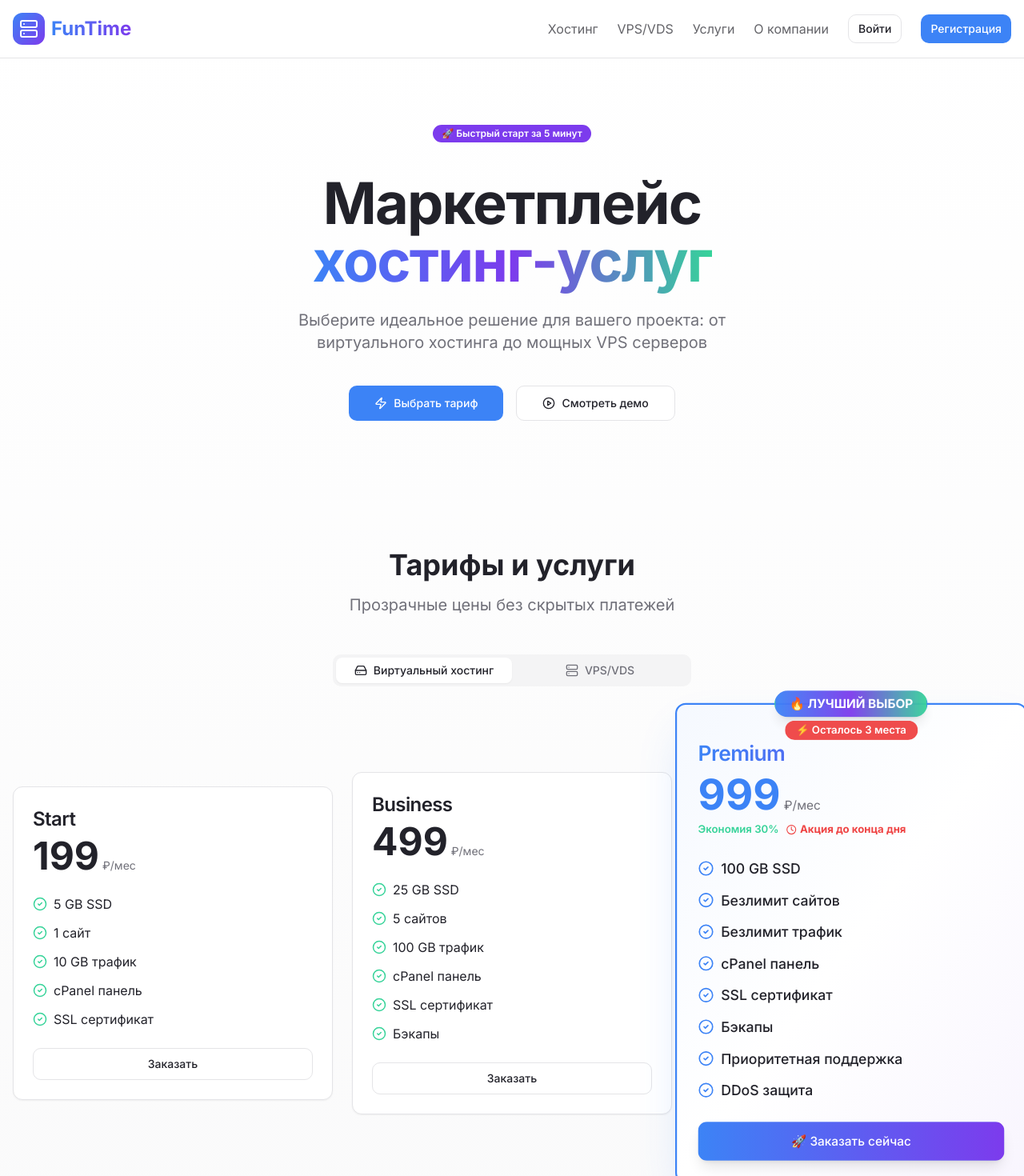
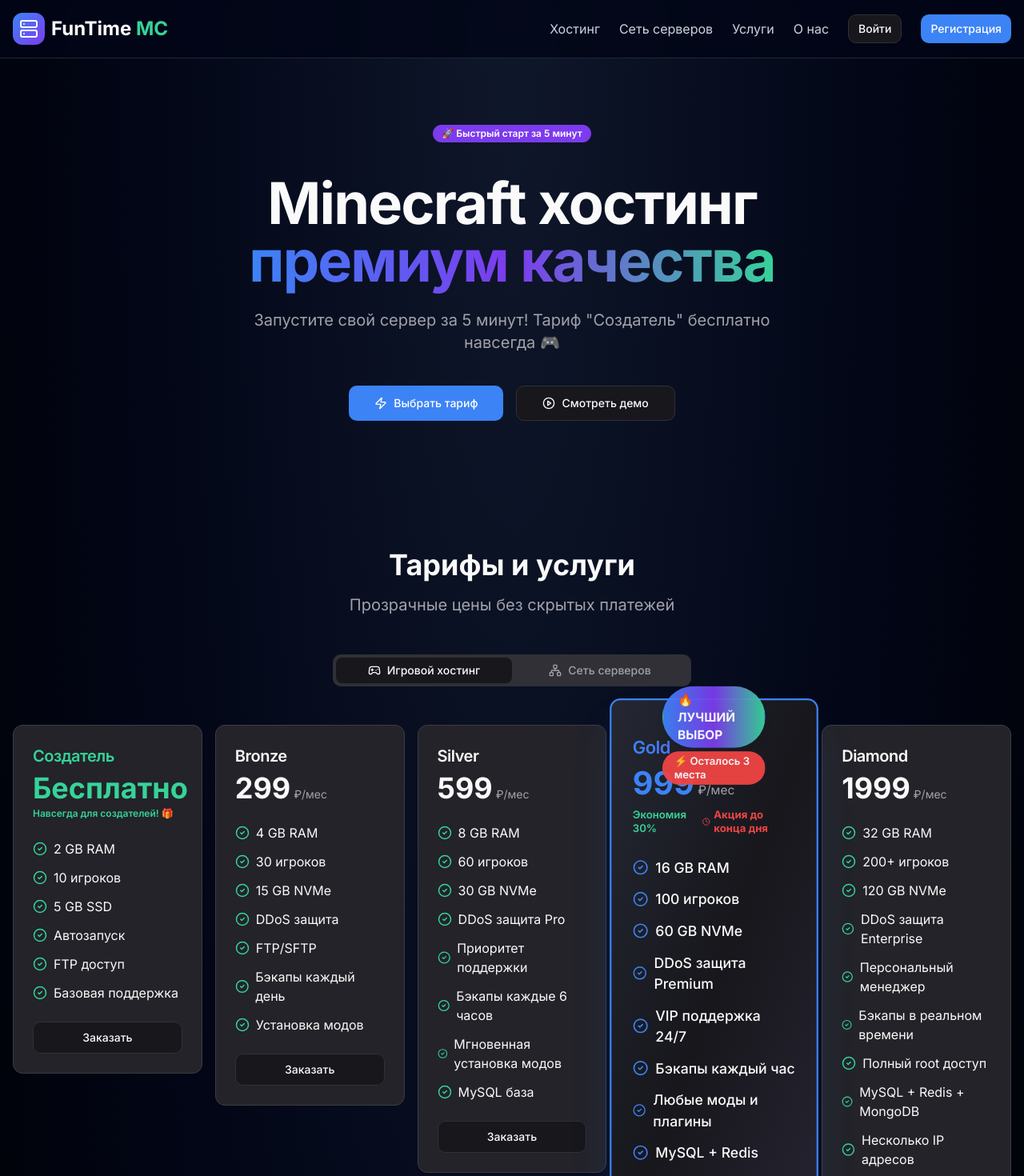
Before and after one commit to pr-poehali-dev/funtime-hosting, a React (Vite) app: page / in a window 1280 px wide. Shown: the top 1470 px of the page at 80% size. Built offline with nearby package versions, Linux system fonts and the light colour scheme.

Commit message:
Разработка премиум хостинга Майнкрафт

```diff
--- a/src/index.css
+++ b/src/index.css
@@ -4,14 +4,14 @@
 
 @layer base {
   :root {
-    --background: 0 0% 100%;
-    --foreground: 240 10% 15%;
+    --background: 240 10% 10%;
+    --foreground: 0 0% 98%;
 
-    --card: 0 0% 100%;
-    --card-foreground: 240 10% 15%;
+    --card: 240 8% 15%;
+    --card-foreground: 0 0% 98%;
 
-    --popover: 0 0% 100%;
-    --popover-foreground: 240 10% 15%;
+    --popover: 240 8% 15%;
+    --popover-foreground: 0 0% 98%;
 
     --primary: 217 91% 60%;
     --primary-foreground: 0 0% 100%;
@@ -19,8 +19,8 @@
     --secondary: 262 83% 58%;
     --secondary-foreground: 0 0% 100%;
 
-    --muted: 240 5% 96%;
-    --muted-foreground: 240 4% 46%;
+    --muted: 240 6% 20%;
+    --muted-foreground: 240 5% 65%;
 
     --accent: 158 64% 52%;
     --accent-foreground: 0 0% 100%;
@@ -28,8 +28,8 @@
     --destructive: 0 84.2% 60.2%;
     --destructive-foreground: 0 0% 100%;
 
-    --border: 240 6% 90%;
-    --input: 240 6% 90%;
+    --border: 240 6% 25%;
+    --input: 240 6% 20%;
     --ring: 217 91% 60%;
 
     --radius: 0.75rem;
--- a/src/pages/Index.tsx
+++ b/src/pages/Index.tsx
@@ -21,43 +21,63 @@ const Index = () => {
 
   const hostingPlans = [
     {
-      name: 'Start',
-      price: '199',
-      features: ['5 GB SSD', '1 сайт', '10 GB трафик', 'cPanel панель', 'SSL сертификат'],
+      name: 'Создатель',
+      price: '0',
+      features: ['2 GB RAM', '10 игроков', '5 GB SSD', 'Автозапуск', 'FTP доступ', 'Базовая поддержка'],
       popular: false,
+      isFree: true,
     },
     {
-      name: 'Business',
-      price: '499',
-      features: ['25 GB SSD', '5 сайтов', '100 GB трафик', 'cPanel панель', 'SSL сертификат', 'Бэкапы'],
+      name: 'Bronze',
+      price: '299',
+      features: ['4 GB RAM', '30 игроков', '15 GB NVMe', 'DDoS защита', 'FTP/SFTP', 'Бэкапы каждый день', 'Установка модов'],
       popular: false,
+      isFree: false,
     },
     {
-      name: 'Premium',
+      name: 'Silver',
+      price: '599',
+      features: ['8 GB RAM', '60 игроков', '30 GB NVMe', 'DDoS защита Pro', 'Приоритет поддержки', 'Бэкапы каждые 6 часов', 'Мгновенная установка модов', 'MySQL база'],
+      popular: false,
+      isFree: false,
+    },
+    {
+      name: 'Gold',
       price: '999',
-      features: ['100 GB SSD', 'Безлимит сайтов', 'Безлимит трафик', 'cPanel панель', 'SSL сертификат', 'Бэкапы', 'Приоритетная поддержка', 'DDoS защита'],
+      features: ['16 GB RAM', '100 игроков', '60 GB NVMe', 'DDoS защита Premium', 'VIP поддержка 24/7', 'Бэкапы каждый час', 'Любые моды и плагины', 'MySQL + Redis', 'Выделенный IP'],
       popular: true,
+      isFree: false,
+    },
+    {
+      name: 'Diamond',
+      price: '1999',
+      features: ['32 GB RAM', '200+ игроков', '120 GB NVMe', 'DDoS защита Enterprise', 'Персональный менеджер', 'Бэкапы в реальном времени', 'Полный root доступ', 'MySQL + Redis + MongoDB', 'Несколько IP адресов', 'Приоритет обработки'],
+      popular: false,
+      isFree: false,
     },
   ];
 
   const vpsPlans = [
     {
-      name: 'VPS-1',
-      price: '699',
-      features: ['1 vCPU', '2 GB RAM', '25 GB SSD', '1 TB трафик', 'Root доступ'],
+      name: 'Starter Network',
+      price: '3499',
+      features: ['8 vCPU', '16 GB RAM', '100 GB NVMe', 'Безлимит трафик', 'До 5 серверов', 'BungeeCord/Velocity', 'DDoS защита', 'Панель управления'],
       popular: false,
+      isFree: false,
     },
     {
-      name: 'VPS-2',
-      price: '1499',
-      features: ['2 vCPU', '4 GB RAM', '50 GB SSD', '2 TB трафик', 'Root доступ', 'Бэкапы'],
-      popular: false,
+      name: 'Pro Network',
+      price: '5999',
+      features: ['16 vCPU', '32 GB RAM', '200 GB NVMe', 'Безлимит трафик', 'До 15 серверов', 'BungeeCord/Velocity', 'DDoS защита Pro', 'Балансировка нагрузки', 'Кластер MySQL'],
+      popular: true,
+      isFree: false,
     },
     {
-      name: 'VPS-3',
-      price: '2999',
-      features: ['4 vCPU', '8 GB RAM', '100 GB SSD', '5 TB трафик', 'Root доступ', 'Бэкапы', 'DDoS защита', 'Приоритет 24/7'],
-      popular: true,
+      name: 'Enterprise Network',
+      price: '9999',
+      features: ['32 vCPU', '64 GB RAM', '500 GB NVMe', 'Безлимит трафик', 'Безлимит серверов', 'Полная кастомизация', 'DDoS защита Enterprise', 'Выделенное оборудование', 'Kubernetes кластер', 'Приоритет 24/7'],
+      popular: false,
+      isFree: false,
     },
   ];
 
@@ -69,30 +89,30 @@ const Index = () => {
   ];
 
   return (
-    <div className="min-h-screen bg-gradient-to-b from-background to-muted">
-      <header className="border-b bg-background/80 backdrop-blur-sm sticky top-0 z-50">
+    <div className="min-h-screen bg-[radial-gradient(ellipse_at_top,_var(--tw-gradient-stops))] from-slate-900 via-slate-950 to-black">
+      <header className="border-b border-slate-800 bg-slate-950/80 backdrop-blur-sm sticky top-0 z-50">
         <div className="container mx-auto px-4 py-4">
           <div className="flex items-center justify-between">
             <div className="flex items-center gap-2">
               <div className="w-10 h-10 rounded-lg bg-gradient-to-br from-primary to-secondary flex items-center justify-center">
                 <Icon name="Server" size={24} className="text-white" />
               </div>
-              <span className="text-2xl font-bold bg-gradient-to-r from-primary to-secondary bg-clip-text text-transparent">
-                FunTime
+              <span className="text-2xl font-bold text-white">
+                FunTime <span className="text-accent">MC</span>
               </span>
             </div>
             <nav className="hidden md:flex items-center gap-6">
-              <a href="#hosting" className="text-foreground/70 hover:text-foreground transition-colors">
+              <a href="#hosting" className="text-slate-300 hover:text-white transition-colors">
                 Хостинг
               </a>
-              <a href="#vps" className="text-foreground/70 hover:text-foreground transition-colors">
-                VPS/VDS
+              <a href="#vps" className="text-slate-300 hover:text-white transition-colors">
+                Сеть серверов
               </a>
-              <a href="#services" className="text-foreground/70 hover:text-foreground transition-colors">
+              <a href="#services" className="text-slate-300 hover:text-white transition-colors">
                 Услуги
               </a>
-              <a href="#about" className="text-foreground/70 hover:text-foreground transition-colors">
-                О компании
+              <a href="#about" className="text-slate-300 hover:text-white transition-colors">
+                О нас
               </a>
               <Button variant="outline" size="sm">
                 Войти
@@ -109,14 +129,14 @@ const Index = () => {
             🚀 Быстрый старт за 5 минут
           </Badge>
           <h1 className="text-5xl md:text-7xl font-bold tracking-tight">
-            Маркетплейс
+            Minecraft хостинг
             <br />
             <span className="bg-gradient-to-r from-primary via-secondary to-accent bg-clip-text text-transparent">
-              хостинг-услуг
+              премиум качества
             </span>
           </h1>
           <p className="text-xl text-muted-foreground max-w-2xl mx-auto">
-            Выберите идеальное решение для вашего проекта: от виртуального хостинга до мощных VPS серверов
+            Запустите свой сервер за 5 минут! Тариф "Создатель" бесплатно навсегда 🎮
           </p>
           <div className="flex gap-4 justify-center pt-4">
             <Button size="lg" className="gap-2">
@@ -140,17 +160,17 @@ const Index = () => {
         <Tabs value={activeTab} onValueChange={setActiveTab} className="w-full">
           <TabsList className="grid w-full max-w-md mx-auto grid-cols-2 mb-12">
             <TabsTrigger value="hosting" className="gap-2">
-              <Icon name="HardDrive" size={16} />
-              Виртуальный хостинг
+              <Icon name="Gamepad2" size={16} />
+              Игровой хостинг
             </TabsTrigger>
             <TabsTrigger value="vps" className="gap-2">
-              <Icon name="Server" size={16} />
-              VPS/VDS
+              <Icon name="Network" size={16} />
+              Сеть серверов
             </TabsTrigger>
           </TabsList>
 
           <TabsContent value="hosting" className="animate-fade-in">
-            <div className="grid md:grid-cols-3 gap-6 items-center">
+            <div className="grid md:grid-cols-5 gap-4 items-start">
               {hostingPlans.map((plan) => (
                 <Card
                   key={plan.name}
@@ -171,11 +191,18 @@ const Index = () => {
                     </div>
                   )}
                   <CardHeader className={plan.popular ? 'pt-10' : ''}>
-                    <CardTitle className={`text-2xl ${plan.popular ? 'text-transparent bg-gradient-to-r from-primary to-secondary bg-clip-text' : ''}`}>
+                    <CardTitle className={`text-xl ${plan.popular ? 'text-transparent bg-gradient-to-r from-primary to-secondary bg-clip-text' : plan.isFree ? 'text-accent' : ''}`}>
                       {plan.name}
                     </CardTitle>
                     <CardDescription>
-                      <span className={`text-5xl font-bold ${plan.popular ? 'text-primary' : 'text-foreground'}`}>
+                      {plan.isFree ? (
+                        <div className="space-y-1">
+                          <div className="text-4xl font-bold text-accent">Бесплатно</div>
+                          <div className="text-xs text-accent font-semibold">Навсегда для создателей! 🎁</div>
+                        </div>
+                      ) : (
+                        <>
+                          <span className={`text-4xl font-bold ${plan.popular ? 'text-primary' : 'text-foreground'}`}>
                             {plan.price}
                           </span>
                           <span className="text-muted-foreground"> ₽/мес</span>
@@ -187,6 +214,8 @@ const Index = () => {
                                 Акция до конца дня
                               </div>
                             </div>
+                          )}
+                        </>
                       )}
                     </CardDescription>
                   </CardHeader>
@@ -215,7 +244,7 @@ const Index = () => {
           </TabsContent>
 
           <TabsContent value="vps" className="animate-fade-in">
-            <div className="grid md:grid-cols-3 gap-6 items-center">
+            <div className="grid md:grid-cols-3 gap-6 items-start">
               {vpsPlans.map((plan) => (
                 <Card
                   key={plan.name}
@@ -281,7 +310,7 @@ const Index = () => {
         </Tabs>
       </section>
 
-      <section id="services" className="container mx-auto px-4 py-20 bg-muted/50">
+      <section id="services" className="container mx-auto px-4 py-20 bg-slate-900/50">
         <div className="text-center mb-12">
           <h2 className="text-4xl font-bold mb-4">Дополнительные услуги</h2>
           <p className="text-xl text-muted-foreground">Расширьте возможности вашего хостинга</p>
@@ -312,10 +341,9 @@ const Index = () => {
       <section id="about" className="container mx-auto px-4 py-20">
         <div className="grid md:grid-cols-2 gap-12 items-center">
           <div className="space-y-6">
-            <h2 className="text-4xl font-bold">О компании FunTime</h2>
+            <h2 className="text-4xl font-bold">О FunTime MC Hosting</h2>
             <p className="text-lg text-muted-foreground">
-              Мы предоставляем надежные хостинг-услуги с 2015 года. Наша миссия — сделать размещение сайтов
-              простым, быстрым и доступным для всех.
+              Мы предоставляем премиум Minecraft хостинг с 2020 года. Наша миссия — дать каждому возможность создать свой сервер, начиная с бесплатного тарифа!
             </p>
             <div className="grid grid-cols-2 gap-6">
               <div className="space-y-2">
```
Lines whose indentation alone changed are shown as unchanged.
